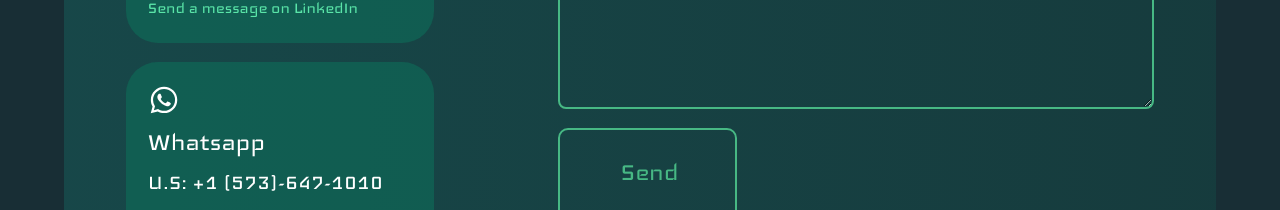
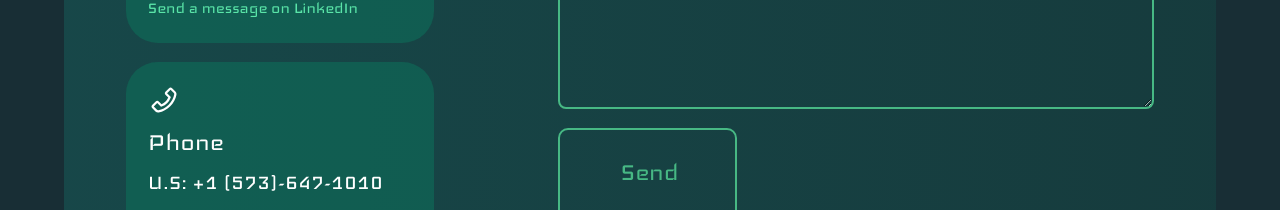
Before and after one commit to Harshamasina/harsha_website, a React (Vite) app: page / in a window 1280 px wide. Shown: the part 6247-6457 px from the top of the page. Built offline with nearby package versions, Linux system fonts and the light colour scheme; no server answers.

Commit message:
added: "New Resume"

```diff
--- a/src/Components/Contact.jsx
+++ b/src/Components/Contact.jsx
@@ -1,7 +1,7 @@
 import { useState } from 'react';
 import { MdMailOutline } from 'react-icons/md';
 import { AiOutlineLinkedin } from 'react-icons/ai';
-import { MdOutlineWhatsapp } from 'react-icons/md';
+import { AiOutlinePhone } from "react-icons/ai";
 import { TiMessages } from "react-icons/ti";
 import Button from 'react-bootstrap/Button';
 import Modal from 'react-bootstrap/Modal';
@@ -77,7 +77,7 @@ const Contact = () => {
                             <h3>LinkedIn</h3>
                             <h4>Masina Mani Harsha</h4>
                             <a
-                            href="https://www.linkedin.com/in/masina-mani-harsha-349a1816b/"
+                                href="https://www.linkedin.com/in/harsha-masina/"
                                 target="_blank"
                                 rel="noopener noreferrer"
                             >
@@ -86,8 +86,8 @@ const Contact = () => {
                         </article>
 
                         <article className="contact-option">
-                            <MdOutlineWhatsapp className="contact-option-icon" />
-                            <h3>Whatsapp</h3>
+                            <AiOutlinePhone className="contact-option-icon" />
+                            <h3>Phone</h3>
                             <h4>U.S: +1 (573)-647-1010</h4>
                             <h4>IND: +91-9032330333</h4>
                             <a
```
Also changed, not shown: 1 other file (tests, documents, lock files or other folders). Lines whose indentation alone changed are shown as unchanged.
